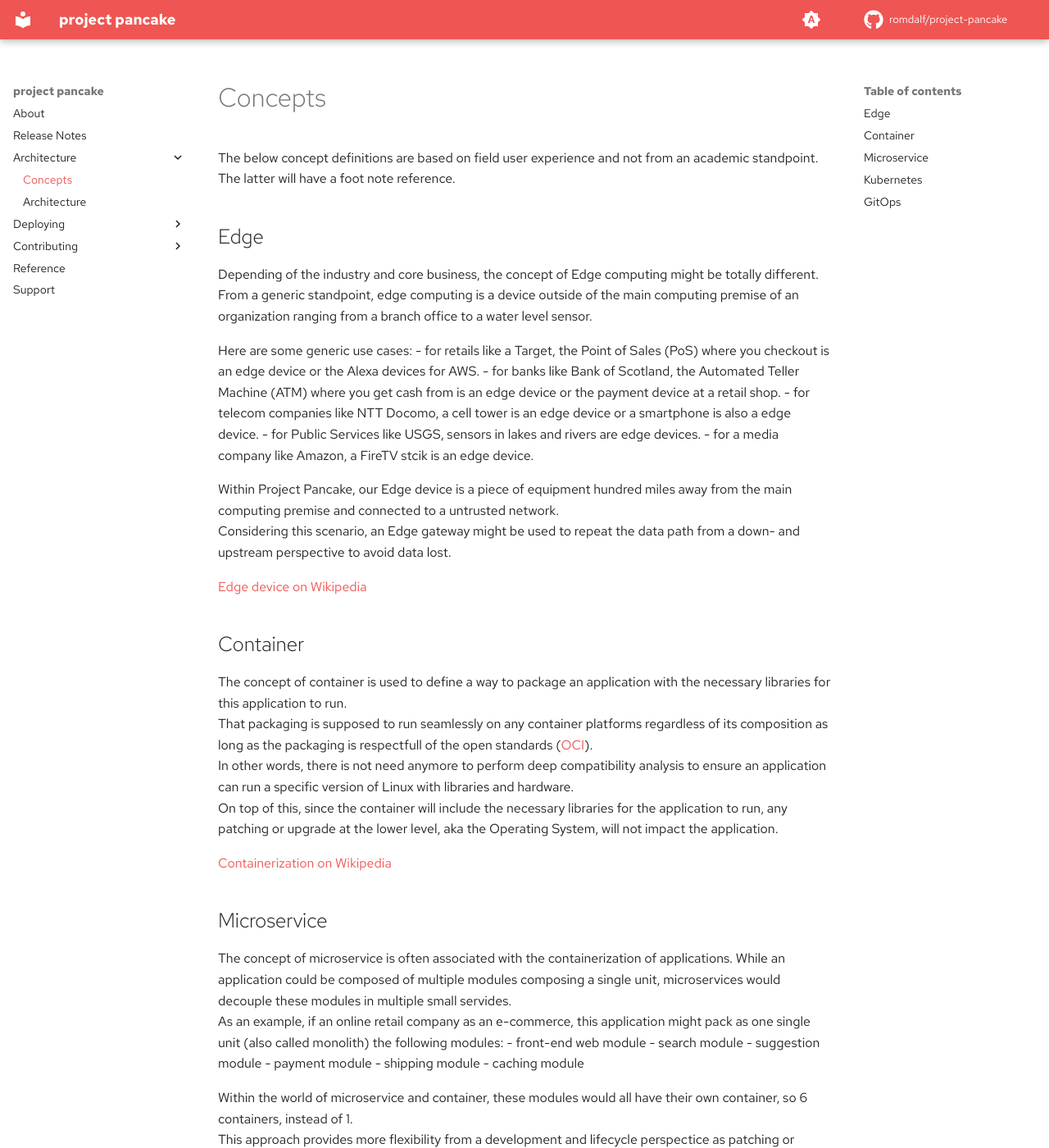
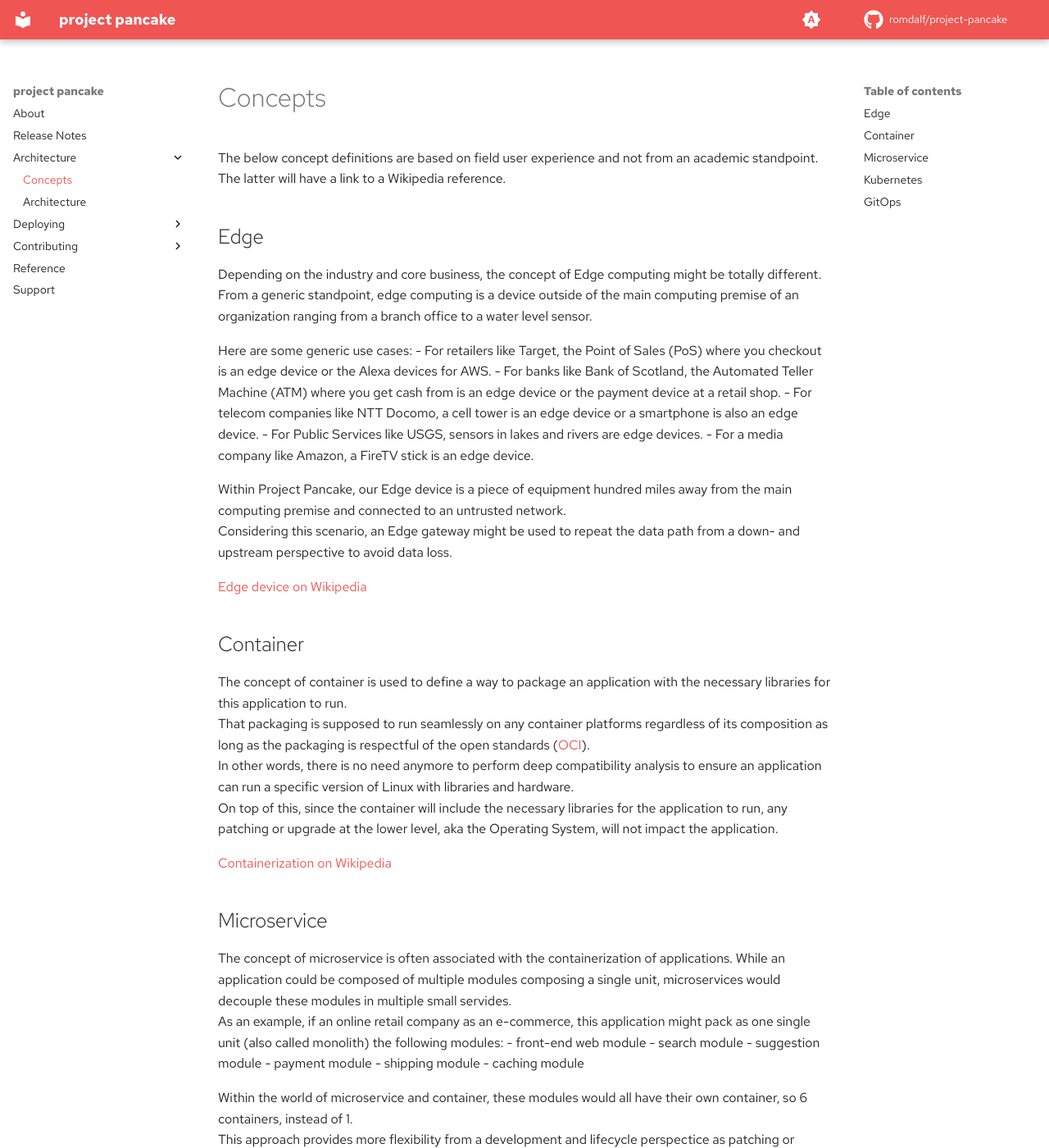
Before and after one commit to beezy-cloud/project-pancake, an MkDocs documentation site: the page built from docs/concepts.md, in a window 1280 px wide and 1400 px high. Shown: the whole window at 82% size. Built offline with MkDocs 1.6.1 and Material for MkDocs 9.7.7, drawn with Linux system fonts in a browser that asks for light colours; some web fonts are replaced; comment, search, counter and statistics services are not loaded; some of the changed text lies outside the part shown.

Commit message:
update doc

```diff
--- a/docs/concepts.md
+++ b/docs/concepts.md
@@ -1,26 +1,26 @@
 
-The below concept definitions are based on field user experience and not from an academic standpoint. The latter will have a foot note reference.
+The below concept definitions are based on field user experience and not from an academic standpoint. The latter will have a link to a Wikipedia reference.
 
 ## Edge
-Depending of the industry and core business, the concept of Edge computing might be totally different.
+Depending on the industry and core business, the concept of Edge computing might be totally different.
 From a generic standpoint, edge computing is a device outside of the main computing premise of an organization ranging from a branch office to a water level sensor.
 
 Here are some generic use cases:
-- for retails like a Target, the Point of Sales (PoS) where you checkout is an edge device or the Alexa devices for AWS.
-- for banks like Bank of Scotland, the Automated Teller Machine (ATM) where you get cash from is an edge device or the payment device at a retail shop.
-- for telecom companies like NTT Docomo, a cell tower is an edge device or a smartphone is also a edge device.
-- for Public Services like USGS, sensors in lakes and rivers are edge devices.
-- for a media company like Amazon, a FireTV stcik is an edge device.
+- For retailers like Target, the Point of Sales (PoS) where you checkout is an edge device or the Alexa devices for AWS.
+- For banks like Bank of Scotland, the Automated Teller Machine (ATM) where you get cash from is an edge device or the payment device at a retail shop.
+- For telecom companies like NTT Docomo, a cell tower is an edge device or a smartphone is also an edge device.
+- For Public Services like USGS, sensors in lakes and rivers are edge devices.
+- For a media company like Amazon, a FireTV stick is an edge device.
 
-Within Project Pancake, our Edge device is a piece of equipment hundred miles away from the main computing premise and connected to a untrusted network.
-Considering this scenario, an Edge gateway might be used to repeat the data path from a down- and upstream perspective to avoid data lost.
+Within Project Pancake, our Edge device is a piece of equipment hundred miles away from the main computing premise and connected to an untrusted network.
+Considering this scenario, an Edge gateway might be used to repeat the data path from a down- and upstream perspective to avoid data loss.
 
 [Edge device on Wikipedia](https://en.wikipedia.org/wiki/Edge_device)
 
 ## Container
 The concept of container is used to define a way to package an application with the necessary libraries for this application to run.
-That packaging is supposed to run seamlessly on any container platforms regardless of its composition as long as the packaging is respectfull of the open standards ([OCI](https://opencontainers.org/about/overview/)).
-In other words, there is not need anymore to perform deep compatibility analysis to ensure an application can run a specific version of Linux with libraries and hardware.
+That packaging is supposed to run seamlessly on any container platforms regardless of its composition as long as the packaging is respectful of the open standards ([OCI](https://opencontainers.org/about/overview/)).
+In other words, there is no need anymore to perform deep compatibility analysis to ensure an application can run a specific version of Linux with libraries and hardware.
 On top of this, since the container will include the necessary libraries for the application to run, any patching or upgrade at the lower level, aka the Operating System, will not impact the application.
 
 [Containerization on Wikipedia](https://en.wikipedia.org/wiki/Containerization_(computing))
```
Also changed, not shown: other parts of docs/concepts.md (+5 -5 lines).
